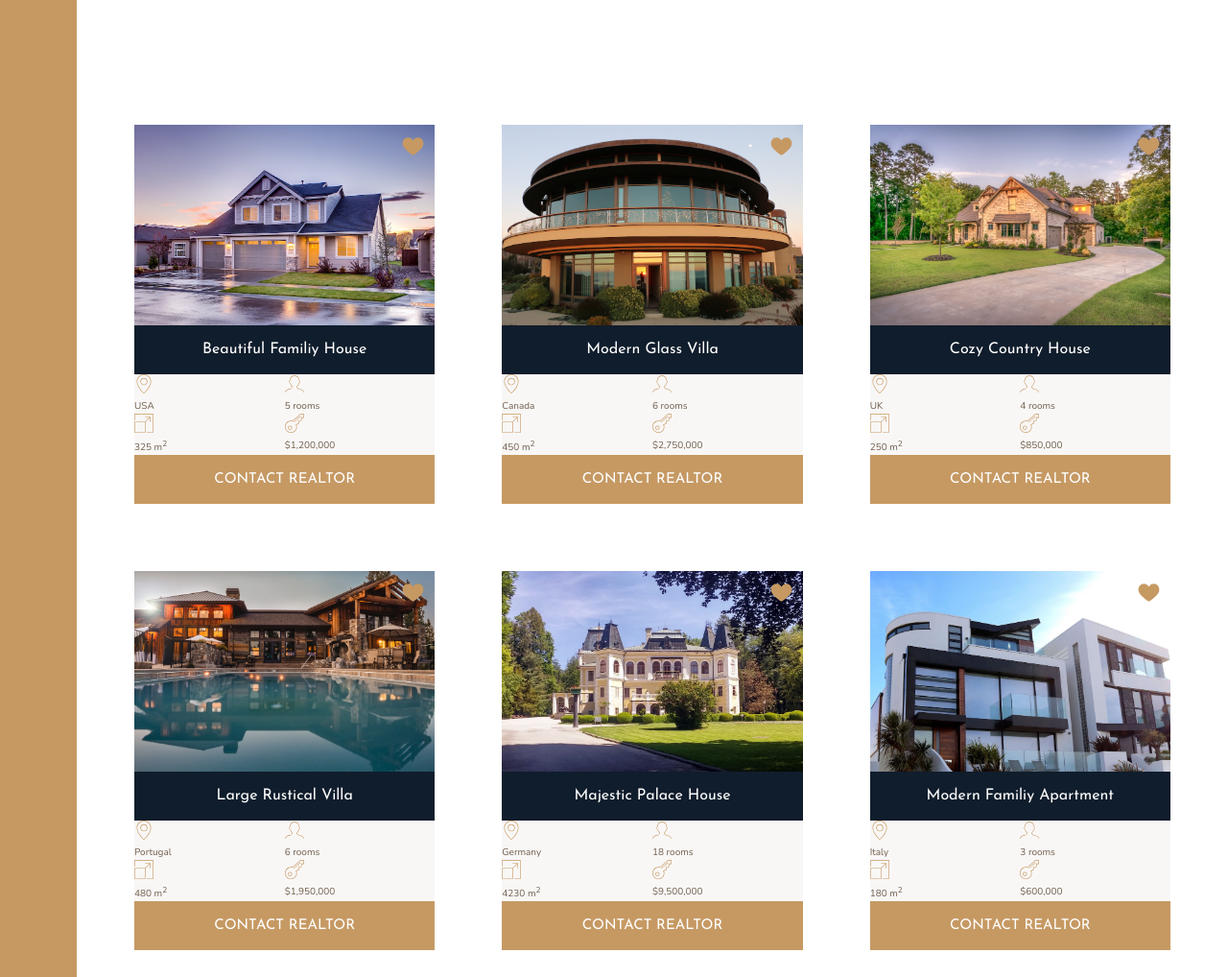
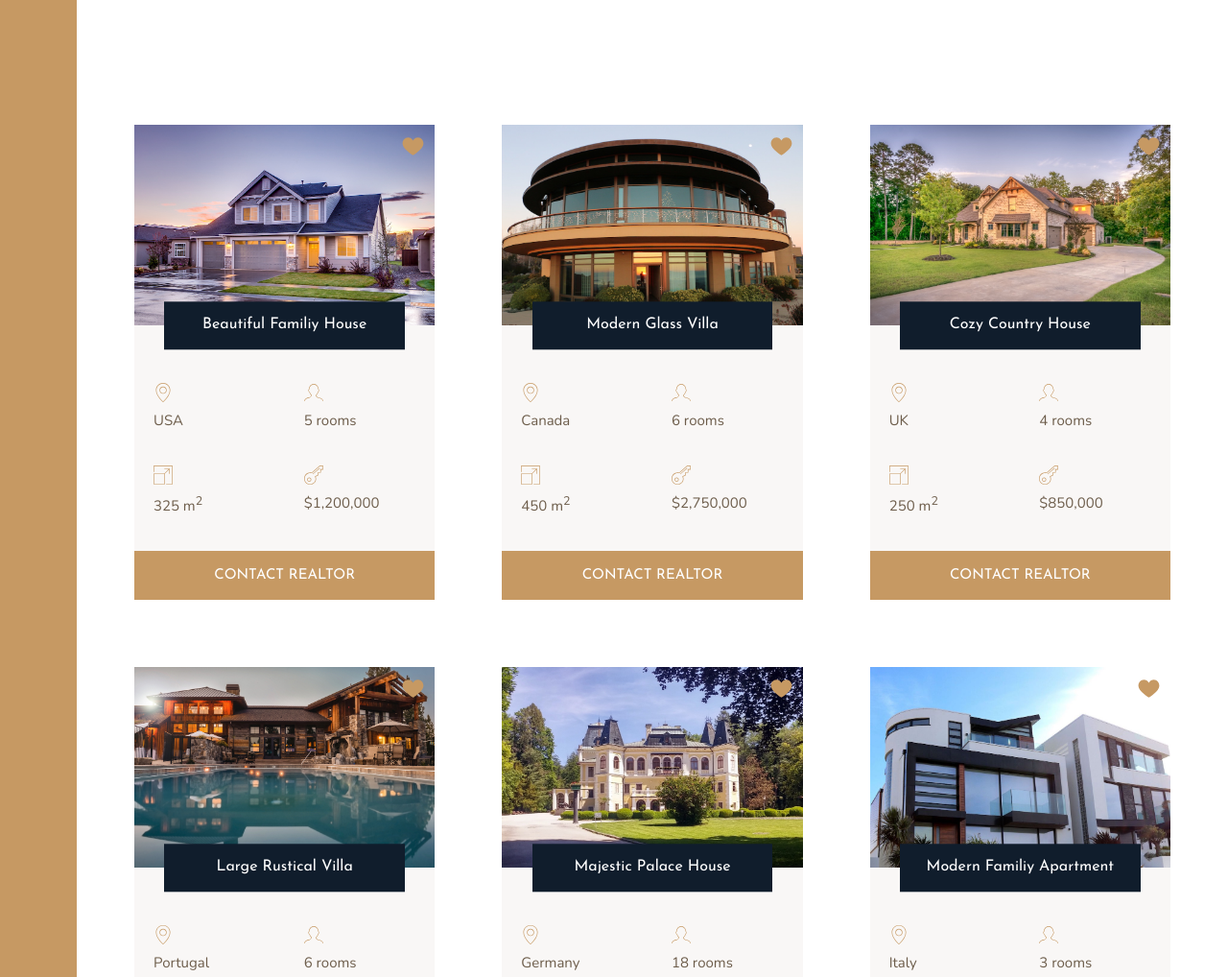
Before and after one commit to NwaguChima/nexter-ui, a website: page index.html in a window 1280 px wide. Shown: the part 1840-2858 px from the top of the page at 96% size. Drawn offline with nearby package versions, Linux system fonts and the light colour scheme; files that its build step writes are made by us from their sources.

Commit message:
styled items

```diff
--- a/sass/_homes.scss
+++ b/sass/_homes.scss
@@ -12,6 +12,7 @@
 
   display: grid;
   grid-template-columns: repeat(2, 1fr);
+  row-gap: 3.5rem;
 
   &__img {
     width: 100%;
@@ -32,7 +33,12 @@
   }
 
   &__name {
+    grid-row: 1 / 2;
     grid-column: 1 / -1;
+    z-index: 3;
+    width: 80%;
+    justify-self: center;
+    align-self: end;
     font-family: $font-display;
     font-size: 1.6rem;
     text-align: center;
@@ -40,19 +46,30 @@
     background-color: $color-secondary;
     color: #fff;
     font-weight: 400;
+
+    transform: translateY(50%);
+    -webkit-transform: translateY(50%);
+    -moz-transform: translateY(50%);
+    -ms-transform: translateY(50%);
+    -o-transform: translateY(50%);
+  }
+
+  &__location,
+  &__rooms {
+    margin-top: 2.5rem;
   }
 
   &__location,
   &__rooms,
   &__area,
   &__price {
+    font-size: 1.5rem;
+    margin-left: 2rem;
+
     svg {
       fill: $color-primary;
       height: 2rem;
       width: 2rem;
-    }
-
-    p {
     }
   }
 
```
